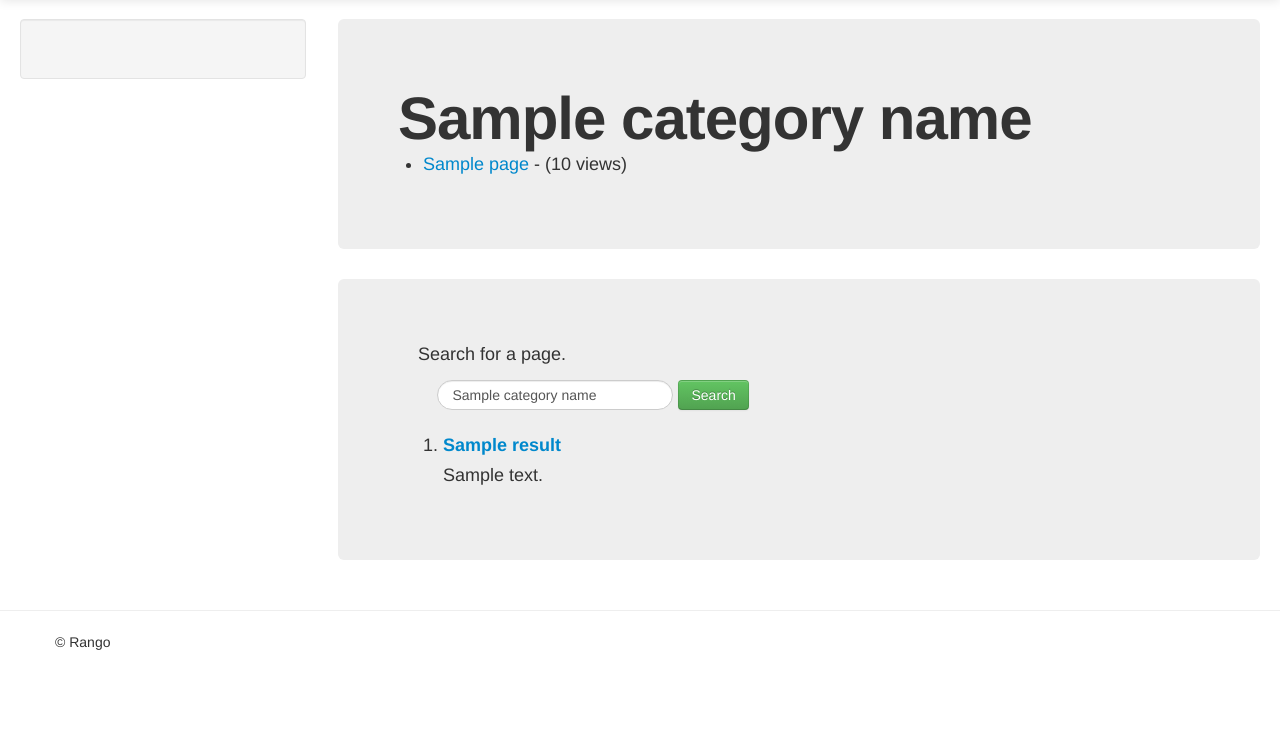
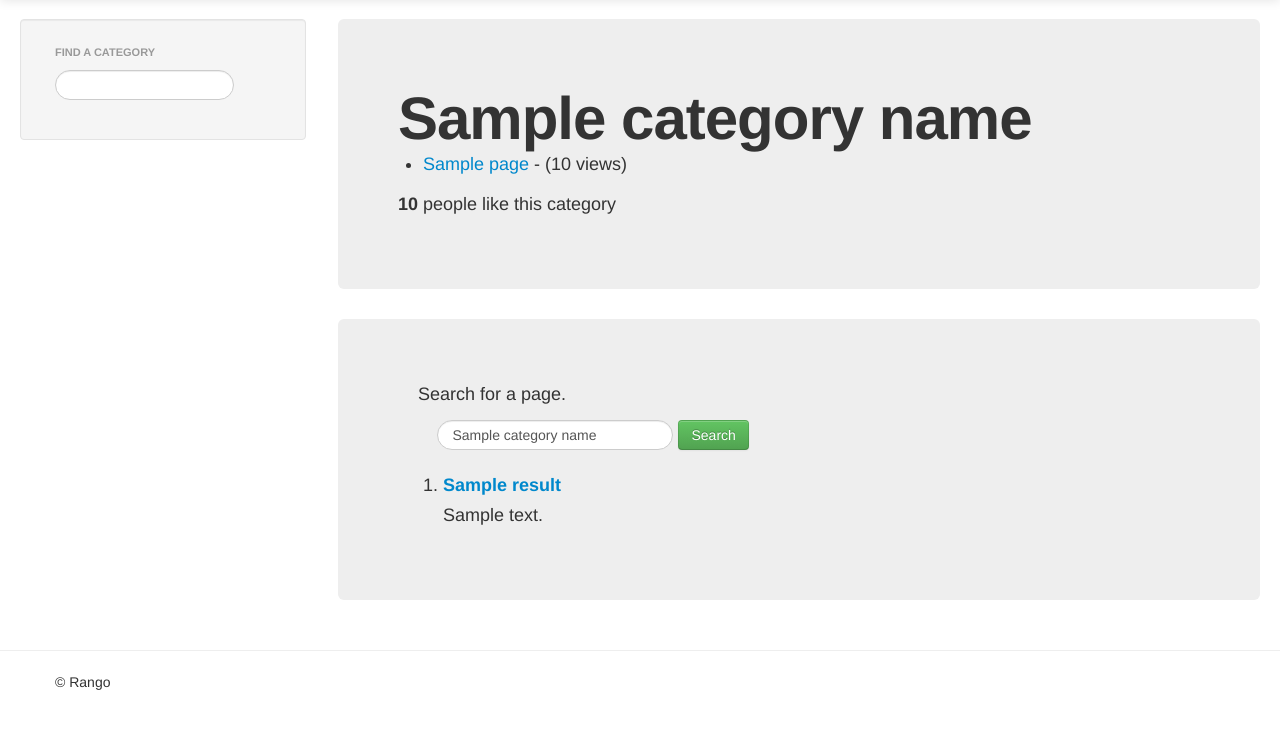
Before and after one commit to shileen/rango, a Django app: template code/tango_with_django_project/templates/rango/category.html in a window 1280 px wide. Shown: the part 41-770 px from the top of the page. Run offline with Django 3.2, Linux system fonts and the light colour scheme; the template is opened without the code that fills it: most values are stand-ins (such as "Sample title", 1, 10 or a date in 2020).

Commit message:
Added suggestions, quick add button and final AJAX touches

```diff
--- a/code/tango_with_django_project/rango/urls.py
+++ b/code/tango_with_django_project/rango/urls.py
@@ -10,5 +10,7 @@ url(r'^login/$', views.user_login,name='login'),
 url(r'^logout/$', views.user_logout,name='logout'),
 url(r'^profile/$', views.profile,name='profile'),
 url(r'^goto/$', views.track_url, name='track_url'),
-
+url(r'^like_category/$', views.like_category, name='like_category'),
+url(r'^suggest_category/$', views.suggest_category, name='suggest_category'),
+url(r'^auto_add_page/$', views.auto_add_page, name='auto_add_page'),
                      )
--- /dev/null
+++ b/code/tango_with_django_project/static/js/rango-ajax.js
@@ -0,0 +1,34 @@
+$(document).ready(function(){
+
+    //jquery code here
+    $('#likes').click(function(){
+        var catid;
+        catid=$(this).attr("data-catid");
+        $.get('/rango/like_category/',{category_id: catid},function(data){
+            $('#like_count').html(data);
+            $('#likes').hide();
+        });
+    });
+
+
+    $('#suggestion').keyup(function(){
+        var query;
+        query = $(this).val();
+        $.get('/rango/suggest_category/', {suggestion: query}, function(data){
+         $('#cats').html(data);
+        });
+});
+
+
+    $('.rango-add').click(function(){
+	    var catid = $(this).attr("data-catid");
+        var url = $(this).attr("data-url");
+        var title = $(this).attr("data-title");
+        var me = $(this)
+	    $.get('/rango/auto_add_page/', {category_id: catid, url: url, title: title}, function(data){
+	                   $('#pages').html(data);
+	                   me.hide();
+	               });
+	    });
+
+});
--- a/code/tango_with_django_project/templates/rango/base.html
+++ b/code/tango_with_django_project/templates/rango/base.html
@@ -47,27 +47,54 @@
     <div class="row-fluid">
         <div class="span3">
             <div class="well sidebar-nav">
-            {% block sidebar %}
+                <ul class="nav nav-list">
+                    <li></li>
+                    <li></li>
+                    {% block navbar %}
                     {% endblock %}
+                </ul>
+
+		<ul class="nav nav-list">
+			<li class="nav-header">Find a Category</li>
+			<form>
+			<label></label>
+			<li><input  class="search-query span10" type="text" name="suggestion" value="" id="suggestion" /></li>
+			</form>
+		</ul>
+
+        {% if cat_list %}
+		    <div id="cats">
+			    {% include 'rango/category_list.html' with cat_list=cat_list %}
+		    </div>
+	    {% endif %}
+<!---
     <div id="cats">
 		   {% if cat_list %}
-                <ul class="nav nav-list"><li>Categories</li></ul>
+			<ul class="nav nav-list"><li>Category List</li></ul>
 			   {% include 'rango/category_list.html' with cat_list=cat_list %}
 		   {% endif %}
 		</div>
+--->
+
+
             </div>
             <!--/.well -->
+
         </div>
         <!--/span-->
         <div class="span9">
+
             {% block body_block %}
             {% endblock %}
+
         </div>
         <!--/span-->
     </div>
     <!--/row-->
+
 </div>
 <!--/.fluid-container-->
+
 
 <hr>
 <footer>
@@ -76,6 +103,7 @@
     </div>
 </footer>
     <script src="{% static 'js/jquery-2.2.4.min.js' %}"></script>
+    <script src="{% static 'js/rango-ajax.js' %}"></script>
     <script src="{% static 'js/bootstrap.min.js' %}"></script>
     </body>
 </html>
--- a/code/tango_with_django_project/templates/rango/category.html
+++ b/code/tango_with_django_project/templates/rango/category.html
@@ -27,6 +27,16 @@
 
     </div>
 
+    <p>
+
+<b id="like_count">{{ category.likes }}</b> people like this category
+
+{% if user.is_authenticated %}
+        <button id ="likes" data-catid="{{category.id}}" class="btn btn-mini btn-primary" type="button">Like</button>
+{% endif %}
+
+</p>
+
     {% if user.is_authenticated %}
     <a href="/rango/category/{{ category_name_url }}/add_page/">Add a Page</a>
     {% endif %}
@@ -48,9 +58,9 @@
 			<ol>
 				{% for result in result_list %}
 				<li>
-                    {% if user.is_authenticated %}
-		    <button data-catid="{{category.id}}" data-title="{{ result.title }}" data-url="{{ result.link }}" class="rango-add btn btn-mini btn-info" type="button">Add</button>
-	        {% endif %}
+                   {% if user.is_authenticated %}
+        <button data-catid="{{category.id}}" data-title="{{ result.title }}" data-url="{{ result.link }}" class="rango-add btn btn-mini btn-info" type="button">Add</button>
+{% endif %}
 					<strong><a href="{{ result.link }}">{{ result.title }}</a></strong><br />
 					<p>{{ result.summary }}</p>
 				</li>
```
Also changed, not shown: code/tango_with_django_project/rango/views.py (+52 -0 lines), code/tango_with_django_project/rango.db, 2 other files. Lines whose indentation alone changed are shown as unchanged.
